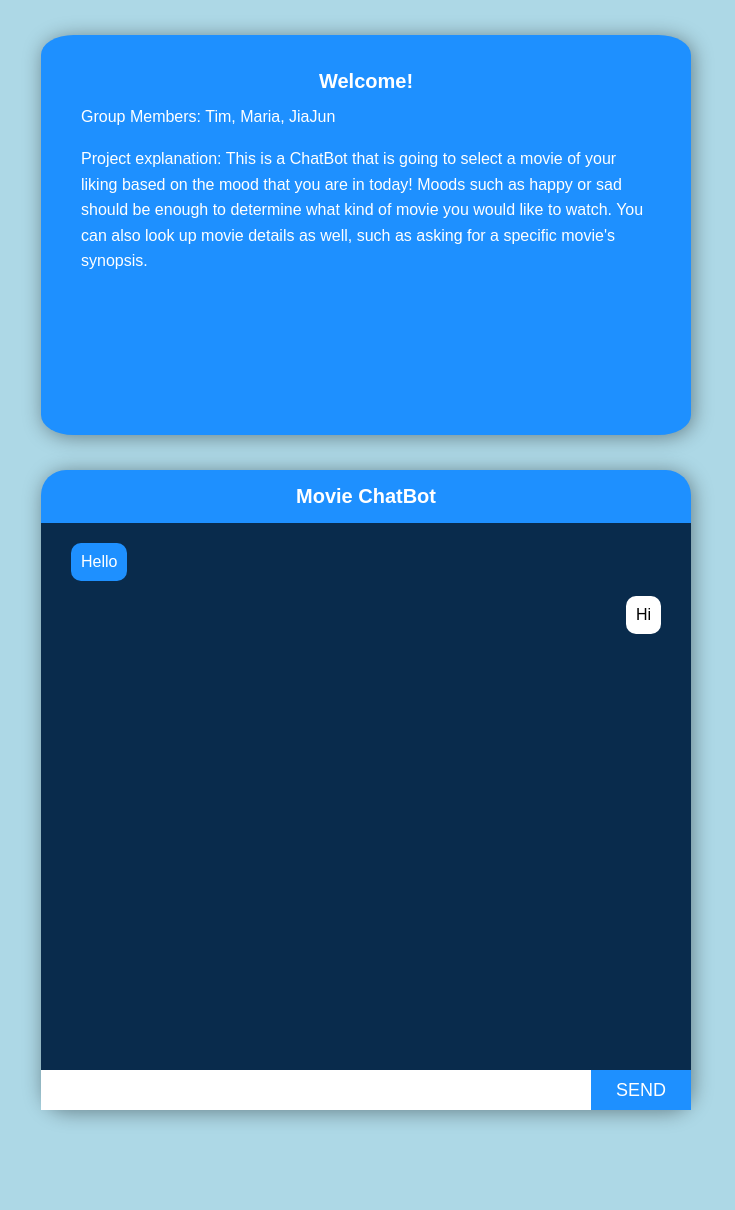
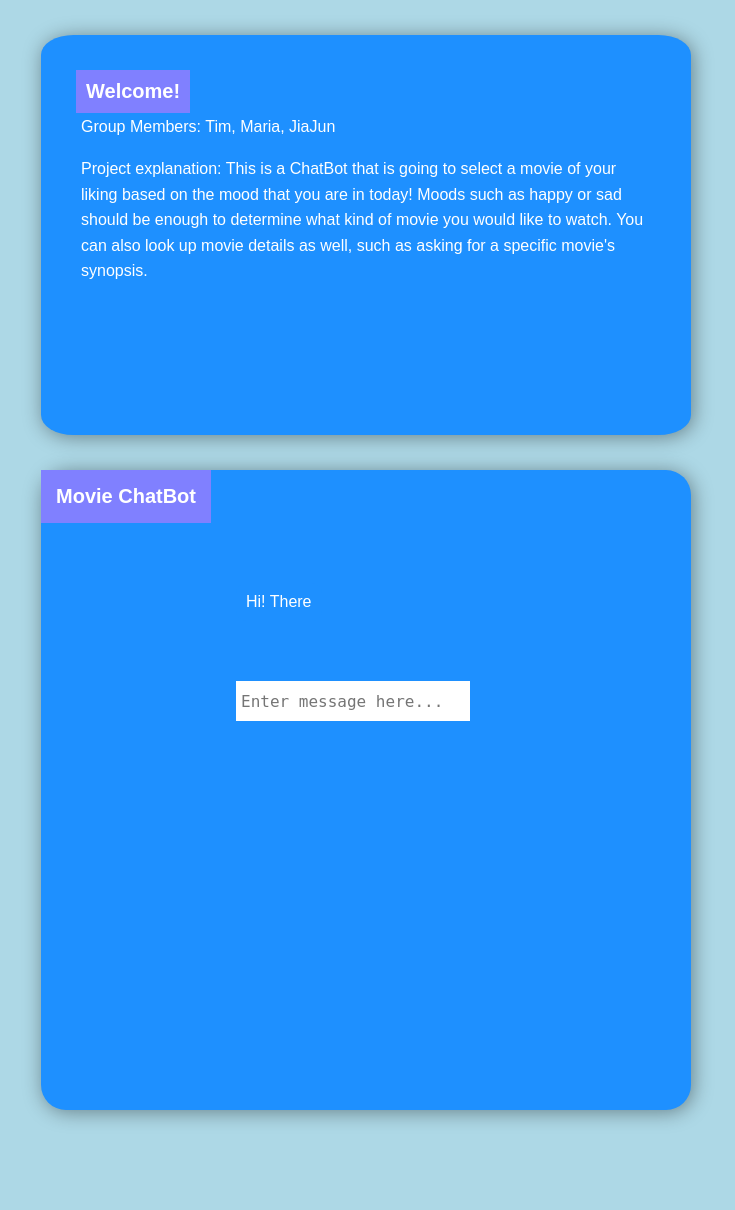
Before and after one commit to TimnLyt/data-practicum, a Flask app: page / in a window 1280 px wide. Shown: the whole page, without its empty margins (274-1009 px from the left). Run offline with Flask 2, Linux system fonts and the light colour scheme; parts of the project's set-up code (start-up, migrations or seed data) failed here and were passed over; some libraries are stand-ins or nearby versions.

Commit message:
add codes for frontend input can pass it to app.

```diff
--- a/FlaskServer/app.py
+++ b/FlaskServer/app.py
@@ -1,20 +1,13 @@
-import nltk
-nltk.download('punkt')
-nltk.download('wordnet')
 from flask import Flask, render_template, request
-from flask_ngrok import run_with_ngrok
 import numpy as np
 import pickle
 import json
 import random
-from nltk.stem import WordNetLemmatizer
-from keras.models import load_model
 import pandas as pd
 from collections import Counter
-
+from keras.models import load_model
 
 app = Flask(__name__)
-# run_with_ngrok(app)
 
 @app.route("/")
 def home():
@@ -24,7 +17,6 @@ imdb = pd.read_csv("imdb_top_1000.csv")
 summary = []
 overview = imdb[imdb.columns[7]]
 movie_list = imdb[imdb.columns[1]]
-lemmatizer = WordNetLemmatizer()
 intents = json.loads(open('intents.json').read())
 words = pickle.load(open('words.pkl','rb'))
 classes = pickle.load(open('classes.pkl','rb'))
@@ -89,9 +81,7 @@ def get_sad():
   return sad_list
 
 def clean_up_sentence(sentence):
-  sentence_words = nltk.word_tokenize(sentence)
-  sentence_words = [lemmatizer.lemmatize(word.lower()) for word in sentence_words]
-
+  sentence_words = sentence.split()
   return sentence_words
 
 def bag_of_words(sentence):
--- a/FlaskServer/static/css/index.css
+++ b/FlaskServer/static/css/index.css
@@ -109,3 +109,23 @@ form button:hover{
     background-color: blue;
     transition: 0.2s ease;
 }
+
+#chatbox {
+    margin-left: auto;
+    margin-right: auto;
+    width: 40%;
+    margin-top: 60px;
+}
+#userInput {
+    margin-left: auto;
+    margin-right: auto;
+    width: 40%;
+    margin-top: 60px;
+}
+#textInput {
+    width: 90%;
+    border: none;
+    border-bottom: 3px solid black;
+    font-family: monospace;
+    font-size: 17px;
+}
--- a/FlaskServer/templates/index.html
+++ b/FlaskServer/templates/index.html
@@ -1,14 +1,85 @@
 <!DOCTYPE html>
-<html lang="en">
+<html>
+  <title>ChatBot</title>
   <head>
-    <meta charset="UTF-8">
-    <meta http-equiv="X-UA-Compatible" content="IE=edge">
-    <meta name="viewport" content="width=device-width, initial-scale=1.0">
-    <title>Movie ChatBot Application</title>
     <link rel="stylesheet" href="{{ url_for('static', filename='css/index.css') }}">
+    <script src="https://ajax.googleapis.com/ajax/libs/jquery/3.2.1/jquery.min.js"></script>
+    <style>
+      body {
+        font-family: monospace;
+      }
+      h1 {
+        background-color: #8080ff;
+        color: black;
+        display: inline-block;
+        font-size: 2em;
+        margin: 0;
+        padding: 10px;
+      }
+      #chatbox {
+        margin-left: auto;
+        margin-right: auto;
+        width: 40%;
+        margin-top: 60px;
+      }
+      #userInput {
+        margin-left: auto;
+        margin-right: auto;
+        width: 40%;
+        margin-top: 60px;
+      }
+      #textInput {
+        flex: 1;
+        height: 40px;
+        border: none;
+        outline: none;
+        padding-left: 5px;
+        font-size: 16px;
+      }
+      .userText {
+        color: black;
+        font-family: monospace;
+        font-size: 17px;
+        text-align: right;
+        line-height: 30px;
+      }
+      .userText span {
+        background-color: #e699ff;
+        padding: 10px;
+        border-radius: 2px;
+      }
+      .botText {
+        color: black;
+        font-family: monospace;
+        font-size: 17px;
+        text-align: left;
+        line-height: 30px;
+      }
+      .botText span {
+        background-color: #ffdd99;
+        padding: 10px;
+        border-radius: 2px;
+      }
+      #tidbit {
+        position: absolute;
+        bottom: 0;
+        right: 0;
+        width: 300px;
+      }
+      .boxed {
+        margin-left: auto;
+        margin-right: auto;
+        width: 78%;
+        margin-top: 60px;
+        border: 1px solid green;
+      }
+      .box {
+        border: 2px solid black;
+      }
+    </style>
   </head>
+
   <body>
-
     <div class="info">
       <div class="info-header">
           <h1>Welcome!</h1>
@@ -18,23 +89,43 @@
           <p class="project-exp">Project explanation: This is a ChatBot that is going to select a movie of your liking based on the mood that you are in today! Moods such as happy or sad should be enough to determine what kind of movie you would like to watch. You can also look up movie details as well, such as asking for a specific movie's synopsis.</p>
       </div>
     </div>
-
     <div class="container">
       <div class="header">
         <h1>Movie ChatBot</h1>
      </div>
-    <div class="body">
-        <!-- message samples -->
-        <p class="message">Hello</p>
-        <p class="message user_message">Hi</p>
-    </div>
-    <div class="footer">
-        <form>
-            <input type="text" name="">
-            <button>SEND</button>
-        </form>
+      <div>
+        <div id="chatbox">
+          <p class="message">
+            <span>Hi! There</span>
+          </p>
+        </div class = "footer">
+        <div id="userInput">
+          <input id="textInput" type="text" name="msg" placeholder="Enter message here..." />
         </div>
       </div>
-
+      <script>
+        function getBotResponse() {
+          var rawText = $("#textInput").val();
+          var userHtml = '<p class="userText"><span>' + rawText + "</span></p>";
+          $("#textInput").val("");
+          $("#chatbox").append(userHtml);
+          document
+            .getElementById("userInput")
+            .scrollIntoView({ block: "start", behavior: "smooth" });
+          $.get("/get", { msg: rawText }).done(function(data) {
+            var botHtml = '<p class="message"><span>' + data + "</span></p>";
+            $("#chatbox").append(botHtml);
+            document
+              .getElementById("userInput")
+              .scrollIntoView({ block: "start", behavior: "smooth" });
+          });
+        }
+        $("#textInput").keypress(function(e) {
+          if (e.which == 13) {
+            getBotResponse();
+          }
+        });
+      </script>
+    </div>
   </body>
 </html>
```
Lines whose indentation alone changed are shown as unchanged.
